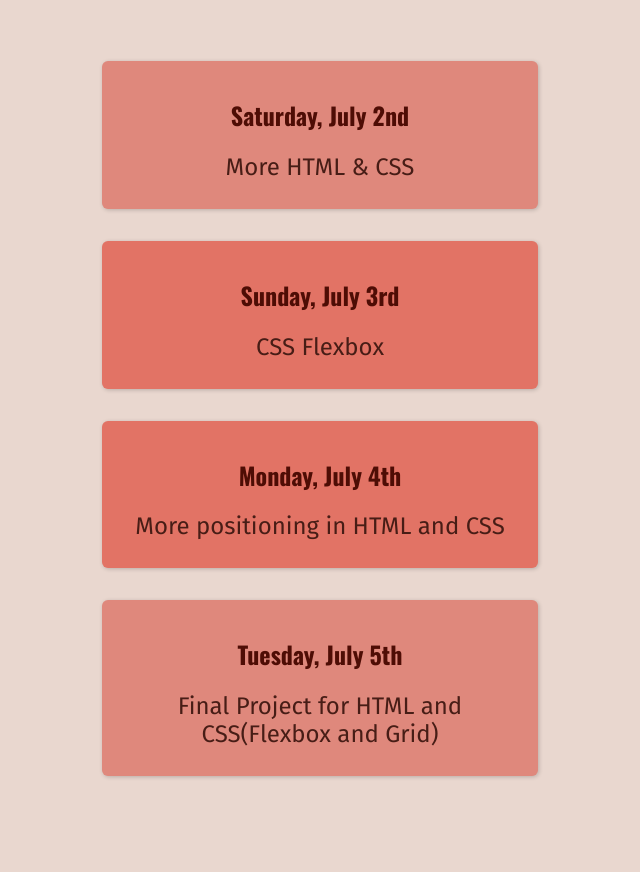
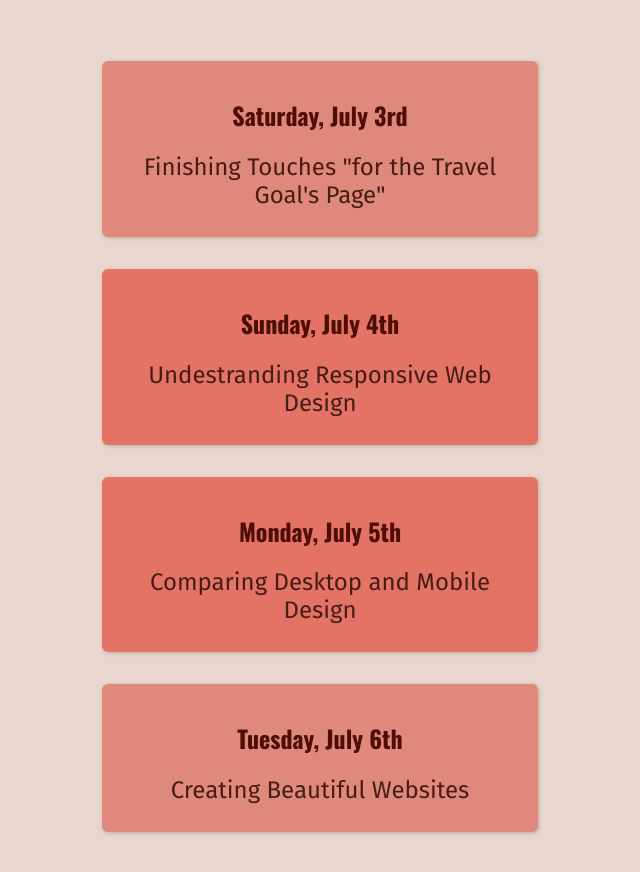
Before and after one commit to kenleeroy0905/daily-challenge, a plain HTML site: page full-week.html in a window 1280 px wide. Shown: the part 230-1102 px from the top of the page, without its empty margins (320-960 px from the left). Before the commit the page ends 1056 px from the top, so only its background shows below. Drawn offline with nearby package versions, Linux system fonts and the light colour scheme.

Commit message:
updated the page

```diff
--- a/full-week.html
+++ b/full-week.html
@@ -22,20 +22,20 @@
     <main>
       <ol>
         <li>
-          <h2>Saturday, July 2nd</h2>
-          <p>More HTML & CSS</p>
+          <h2>Saturday, July 3rd</h2>
+          <p>Finishing Touches "for the Travel Goal's Page"</p>
         </li>
         <li class="highlight-goal">
-          <h2>Sunday, July 3rd</h2>
-          <p>CSS Flexbox</p>
+          <h2>Sunday, July 4th</h2>
+          <p>Undestranding Responsive Web Design</p>
         </li>
         <li class="highlight-goal">
-          <h2>Monday, July 4th</h2>
-          <p>More positioning in HTML and CSS</p>
+          <h2>Monday, July 5th</h2>
+          <p>Comparing Desktop and Mobile Design</p>
         </li>
         <li>
-          <h2>Tuesday, July 5th</h2>
-          <p>Final Project for HTML and CSS(Flexbox and Grid)</p>
+          <h2>Tuesday, July 6th</h2>
+          <p>Creating Beautiful Websites</p>
         </li>
       </ol>
     </main>
```
Also changed, not shown: index.html (+1 -1 lines).
